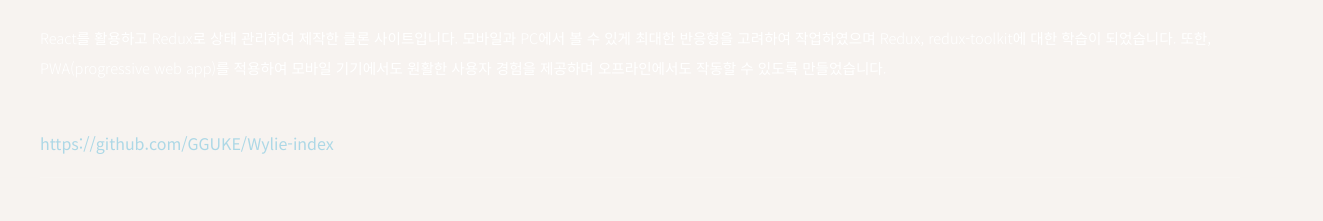
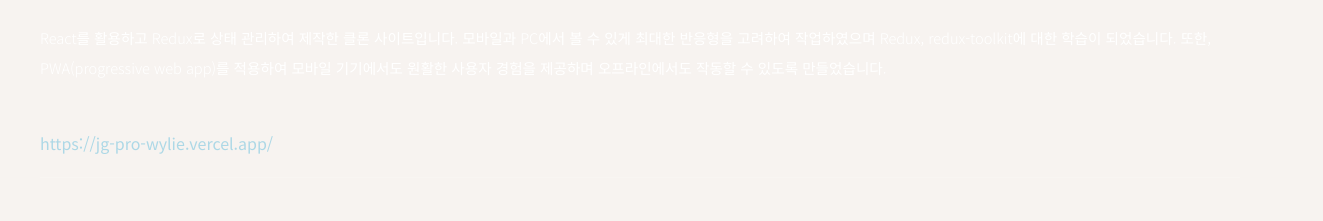
Before and after one commit to GGUKE/react-portfolio, a React (Create React App) app: page / in a window 1280 px wide. Shown: the part 3308-3529 px from the top of the page, 1323 px wide, since content can reach past the window. Built offline with nearby package versions, Linux system fonts and the light colour scheme; the HTML template or start-up script is replaced by a standard one.

Commit message:
data edit

```diff
--- a/public/index.html
+++ b/public/index.html
@@ -8,13 +8,7 @@
 		<link rel="stylesheet" href="https://fonts.googleapis.com/css2?family=Roboto:wght@100;300;400;700;900&display=swap" />
 		<link rel="stylesheet" href="https://fonts.googleapis.com/css2?family=Noto+Sans+KR:wght@100;300;400;500;700&display=swap" />
 		<link rel="stylesheet" href="https://fonts.googleapis.com/css2?family=Cormorant:ital,wght@0,300..700;1,300..700&display=swap" />
-		<!-- <link rel="stylesheet" href="https://cdnjs.cloudflare.com/ajax/libs/Swiper/7.0.6/swiper-bundle.min.css" /> -->
 		<link href="https://cdnjs.cloudflare.com/ajax/libs/font-awesome/6.0.0-beta3/css/all.min.css" rel="stylesheet" />
-		<!-- <script src="https://cdnjs.cloudflare.com/ajax/libs/Swiper/7.0.6/swiper-bundle.min.js"></script> -->
-		<!-- <script src="https://cdnjs.cloudflare.com/ajax/libs/gsap/3.6.1/gsap.min.js"></script>
-		<script src="https://cdnjs.cloudflare.com/ajax/libs/gsap/3.6.1/ScrollTrigger.min.js"></script>
-		<script src="https://cdnjs.cloudflare.com/ajax/libs/gsap/3.6.1/ScrollToPlugin.min.js"></script> -->
-		<!-- <script src="https://unpkg.com/@studio-freight/lenis@1.0.42/dist/lenis.min.js"></script> -->
 	</head>
 	<body>
 		<div id="root"></div>
--- a/src/component/data.js
+++ b/src/component/data.js
@@ -5,28 +5,28 @@ const data = {
 			name: "Wylie",
 			skills: ["React", "Redux", "JavaScript", "GSAP", "PWA"],
 			des: "React를 활용하고 Redux로 상태 관리하여 제작한 클론 사이트입니다. 모바일과 PC에서 볼 수 있게 최대한 반응형을 고려하여 작업하였으며 Redux, redux-toolkit에 대한 학습이 되었습니다. 또한, PWA(progressive web app)를 적용하여 모바일 기기에서도 원활한 사용자 경험을 제공하며 오프라인에서도 작동할 수 있도록 만들었습니다.",
-			url: "https://github.com/GGUKE/Wylie-index",
+			url: "https://jg-pro-wylie.vercel.app/",
 		  },
 		  {
 			id: 2,
 			name: "Art center NABI",
 			skills: ["React", "Redux", "JavaScript", "GSAP"],
 			des: "React를 활용한 갤러 클론 코딩입니다. Movie, Tv, Search 페이지로 구성되어 있으며. 반응형으로 제작되었습니다. useState() 함수를 이용해 메인 슬라이더의 영상을 제어했습니다.",
-			url: "https://github.com/GGUKE/NABI-index",
+			url: "https://jp-pro-artnabi.vercel.app/",
 		  },
 		  {
 			id: 3,
 			name: "O' kichen",
 			skills: ["PWA", "Tailwind CSS", "SwiperJS", "GSAP"],
 			des: "URL로 접속하여 쉽게 설치하고 이용할 수 있는 프로그레시브 웹 앱입니다. SwiperJS 라이브러리를 통해 컨텐츠와 광고 배너를 둘러볼 수 있게 제작하였으며 검색 버튼을 누르면 검색 화면으로 이동할 수 있습니다. 검색 화면의 '최근에 본 레시피' 섹션에서 '더보기' 버튼을 누르면 상세 페이지로 넘어갈 수 있고, 페이지 이동에 따라 헤더의 디자인과 기능이 변하도록 제작했습니다.",
-			url: "https://github.com/GGUKE/O-kichen-index",
+			url: "https://jp-pro-kichen.vercel.app/",
 		  },
 		  {
 			id: 4,
 			name: "Wconcept",
 			skills: ["HTML", "CSS", "JavaScript"],
 			des: "Wconcept 프로젝트는 최신 패션 트렌드를 반영한 쇼핑몰 웹사이트입니다. HTML과 CSS로 깔끔하고 직관적인 쇼핑몰 레이아웃을 설계하고, jQuery를 통해 제품 상세 페이지와 슬라이더를 동적으로 구현했습니다. Figma에서 UI/UX 디자인을 반영하여 쇼핑몰의 브랜드 이미지와 사용자의 편리성을 고려한 디자인을 구현하였습니다.",
-			url: "https://github.com/GGUKE/Wconcept-index",
+			url: "https://jg-pro-wconcept.vercel.app/",
 		  }
 	],
 	openSource :[
```
